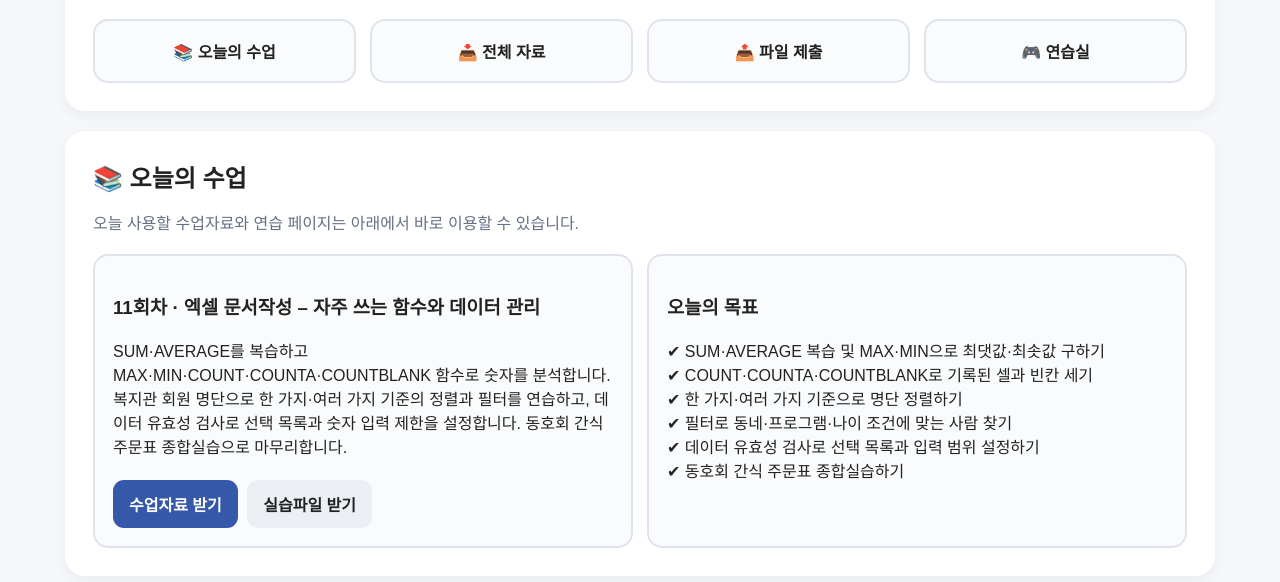
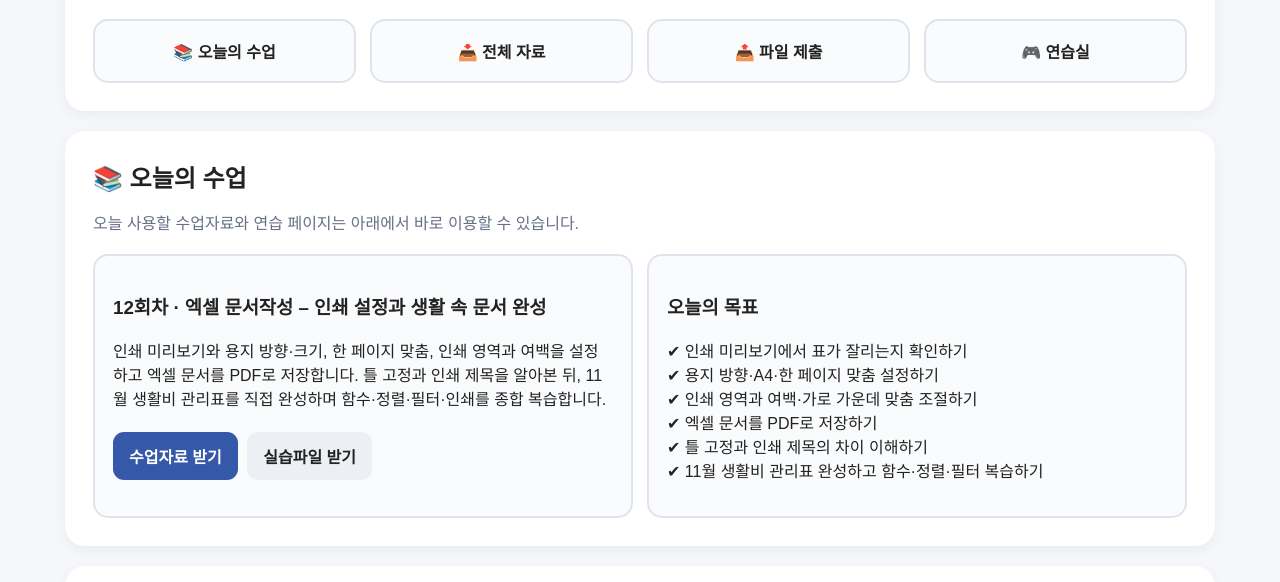
Before and after one commit to ddiverse/ddiverse.github.io, a plain HTML site: page index.html in a window 1280 px wide. Shown: the part 208-790 px from the top of the page. Drawn offline with Linux system fonts and the light colour scheme.

Commit message:
Add files via upload

```diff
--- a/index.html
+++ b/index.html
@@ -46,14 +46,14 @@ h1{font-size:34px;margin:10px 0} h2{font-size:24px;margin:0 0 8px}
 <p class="sub">오늘 사용할 수업자료와 연습 페이지는 아래에서 바로 이용할 수 있습니다.</p>
 <div class="grid2">
 <div class="card">
-<h3>11회차 · 엑셀 문서작성 – 자주 쓰는 함수와 데이터 관리</h3>
-<p>SUM·AVERAGE를 복습하고 MAX·MIN·COUNT·COUNTA·COUNTBLANK 함수로 숫자를 분석합니다. 복지관 회원 명단으로 한 가지·여러 가지 기준의 정렬과 필터를 연습하고, 데이터 유효성 검사로 선택 목록과 숫자 입력 제한을 설정합니다. 동호회 간식 주문표 종합실습으로 마무리합니다.</p>
-<a class="btn" download="" href="materials/class11/11회차_수업자료.pdf">수업자료 받기</a>
-<a class="btn gray" download="" href="materials/class11/11회차_실습파일.zip">실습파일 받기</a>
+<h3>12회차 · 엑셀 문서작성 – 인쇄 설정과 생활 속 문서 완성</h3>
+<p>인쇄 미리보기와 용지 방향·크기, 한 페이지 맞춤, 인쇄 영역과 여백을 설정하고 엑셀 문서를 PDF로 저장합니다. 틀 고정과 인쇄 제목을 알아본 뒤, 11월 생활비 관리표를 직접 완성하며 함수·정렬·필터·인쇄를 종합 복습합니다.</p>
+<a class="btn" download="" href="materials/class12/12회차_수업자료.pdf">수업자료 받기</a>
+<a class="btn gray" download="" href="materials/class12/12회차_실습파일.zip">실습파일 받기</a>
 </div>
 <div class="card">
 <h3>오늘의 목표</h3>
-<p>✔ SUM·AVERAGE 복습 및 MAX·MIN으로 최댓값·최솟값 구하기<br/>✔ COUNT·COUNTA·COUNTBLANK로 기록된 셀과 빈칸 세기<br/>✔ 한 가지·여러 가지 기준으로 명단 정렬하기<br/>✔ 필터로 동네·프로그램·나이 조건에 맞는 사람 찾기<br/>✔ 데이터 유효성 검사로 선택 목록과 입력 범위 설정하기<br/>✔ 동호회 간식 주문표 종합실습하기</p>
+<p>✔ 인쇄 미리보기에서 표가 잘리는지 확인하기<br/>✔ 용지 방향·A4·한 페이지 맞춤 설정하기<br/>✔ 인쇄 영역과 여백·가로 가운데 맞춤 조절하기<br/>✔ 엑셀 문서를 PDF로 저장하기<br/>✔ 틀 고정과 인쇄 제목의 차이 이해하기<br/>✔ 11월 생활비 관리표 완성하고 함수·정렬·필터 복습하기</p>
 </div>
 </div>
 </section>
@@ -157,7 +157,7 @@ Google 또는 Chrome에 로그인했다면 수업이 끝난 뒤 내 계정이
 <div class="class-card"><strong>11회차</strong><span>MAX·MIN·COUNT·COUNTA 함수·정렬·필터·데이터 유효성 검사·종합실습</span>
 <a class="mini" download="" href="materials/class11/11회차_수업자료.pdf">수업자료</a>
 <a class="mini ex" download="" href="materials/class11/11회차_실습파일.zip">실습파일</a></div>
-<div class="class-card"><strong>12회차</strong><span>엑셀 인쇄 마스터</span>
+<div class="class-card"><strong>12회차</strong><span>인쇄 미리보기·한 페이지 맞춤·인쇄 영역·PDF 저장·틀 고정·인쇄 제목·생활비 관리표 종합실습</span>
 <a class="mini" download="" href="materials/class12/12회차_수업자료.pdf">수업자료</a>
 <a class="mini ex" download="" href="materials/class12/12회차_실습파일.zip">실습파일</a></div>
 </div></section>
```
